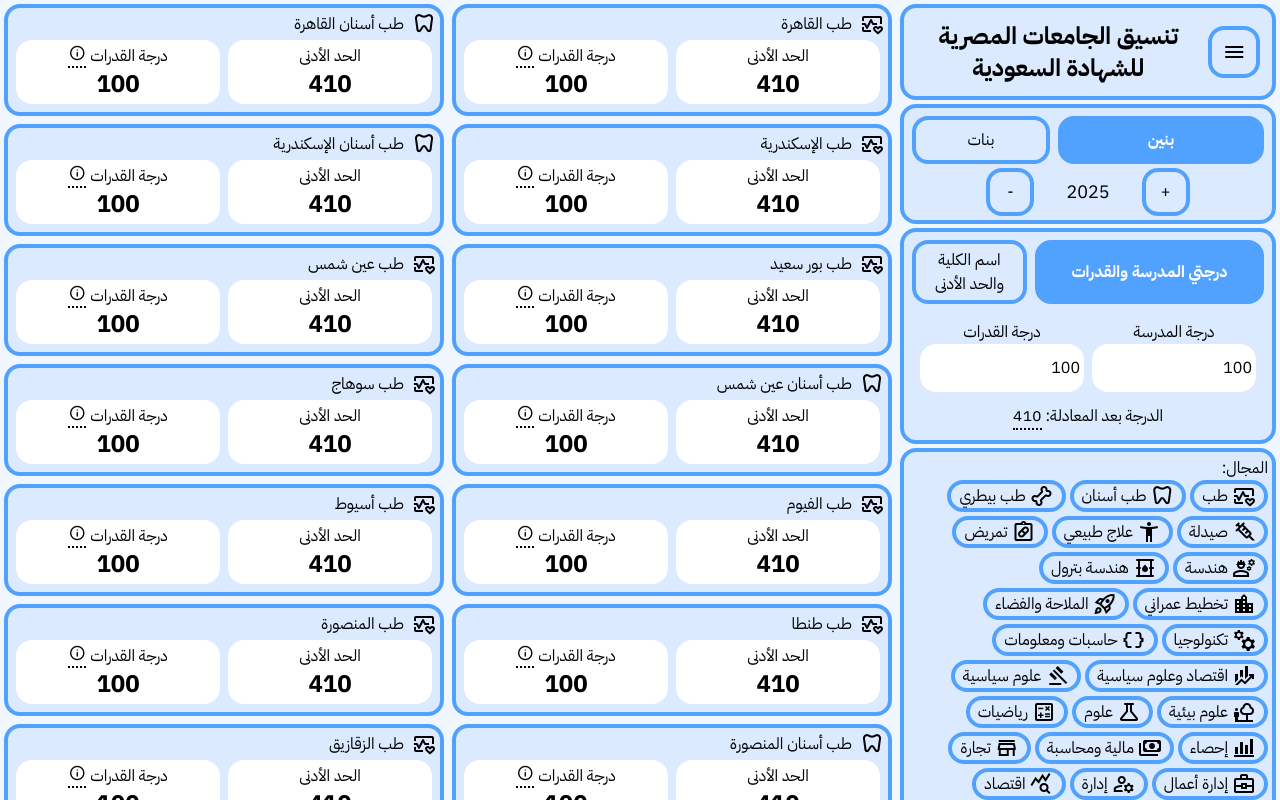
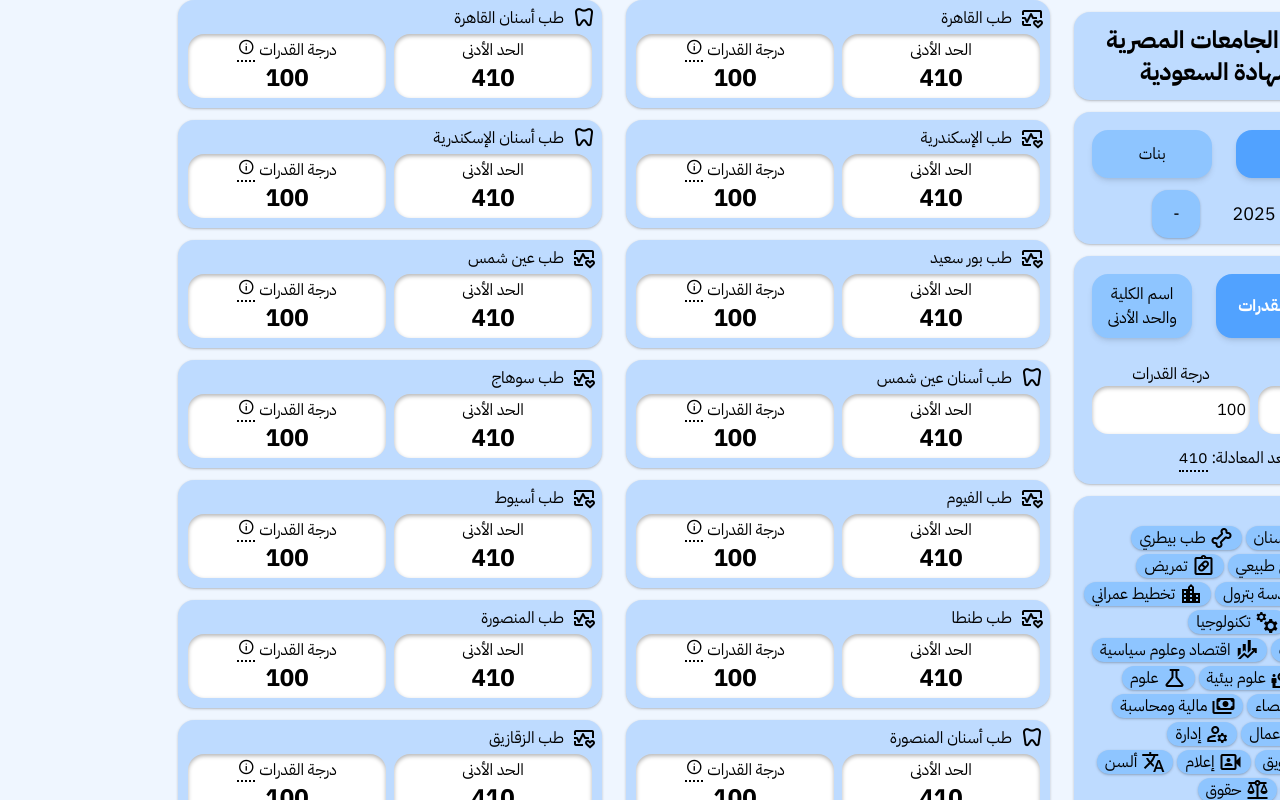
Before and after one commit to AbdullahMRiad/clean-tansik-v3, a React (Vite) app: page / in a window 1280 px wide. Built offline with nearby package versions, Linux system fonts and the light colour scheme.

Commit message:
feat: Redesigned the theme for boys in light mode
- Removed borders
- Increased overall spacing
- Added shadows

```diff
--- a/src/components/cards.tsx
+++ b/src/components/cards.tsx
@@ -39,19 +39,19 @@
     icon: string;
 }) {
     return (
-        <div className="card panel">
+        <div className="card panel mt-0!">
             <span className="flex flex-row">
                 <span className="material-symbols-outlined ml-2">{icon}</span>
                 <span>{name}</span>
             </span>
             <div className="flex w-full flex-row" /* scores container */>
-                <div className="m-1 flex w-1/2 flex-col rounded-2xl bg-white p-1 dark:bg-black">
+                <div className="m-1 flex w-1/2 flex-col rounded-2xl bg-white p-1 inset-shadow-sm/30 dark:bg-black">
                     <span className="text-center">الحد الأدنى</span>
                     <span className="text-center text-2xl font-bold">
                         {limit}
                     </span>
                 </div>
-                <div className="m-1 flex w-1/2 flex-col rounded-2xl bg-white p-1 dark:bg-black">
+                <div className="m-1 flex w-1/2 flex-col rounded-2xl bg-white p-1 inset-shadow-sm/30 dark:bg-black">
                     <span className="inline-flex justify-center text-center align-middle">
                         <span>درجة القدرات</span>
                         <span
--- a/src/components/stats.tsx
+++ b/src/components/stats.tsx
@@ -50,7 +50,11 @@
     }
 
     return (
-        <div className={"panel flex flex-col" + style}>
+        <div
+            className={
+                "m-1 flex flex-col rounded-2xl bg-white p-1 inset-shadow-sm/30 dark:bg-black" +
+                style
+            }>
             <span className="text-center">{name}</span>
             <span className="my-2 self-center justify-self-center text-3xl font-bold">
                 {value}
--- a/src/style.tw.css
+++ b/src/style.tw.css
@@ -26,23 +26,23 @@
 @custom-variant dark (&:where([data-theme-mode=dark], [data-theme-mode=dark] *));
 
 .panel {
-    @apply girls:border-red-400 dark:girls:border-stone-700 girls:bg-red-100 dark:girls:bg-stone-800 m-1 rounded-2xl border-4 border-blue-400 bg-blue-100 p-1 dark:border-4 dark:border-slate-700 dark:bg-slate-800;
+    @apply girls:bg-red-100 dark:girls:bg-stone-800 m-3 rounded-2xl bg-blue-200 p-1.5 shadow-sm/20 dark:bg-slate-800;
 }
 
 .button {
-    @apply girls:border-red-400 dark:girls:border-stone-700 girls:bg-red-100 dark:girls:bg-stone-800 rounded-2xl border-4 border-blue-400 bg-blue-100 text-center text-black transition-all dark:border-slate-700 dark:bg-slate-800 dark:text-white;
+    @apply girls:bg-red-100 dark:girls:bg-stone-800 rounded-2xl bg-blue-300 text-center text-black shadow-sm/20 transition-all dark:border-slate-700 dark:bg-slate-800 dark:text-white;
 
     &:hover {
-        @apply girls:bg-red-400 dark:girls:bg-stone-700 bg-blue-400 text-white dark:bg-slate-700;
+        @apply girls:bg-red-400 dark:girls:bg-stone-700 bg-blue-400 text-white shadow-none dark:bg-slate-700;
     }
 
     &:active {
-        @apply girls:bg-red-600 dark:girls:bg-stone-900 scale-95 bg-blue-600 dark:bg-slate-900;
+        @apply girls:bg-red-600 dark:girls:bg-stone-900 scale-98 bg-blue-500 inset-shadow-sm/30 dark:bg-slate-900;
     }
 }
 
 .radio-selector {
-    @apply girls:border-red-400 dark:girls:border-stone-700 girls:bg-red-100 dark:girls:bg-stone-800 m-1 h-12 w-2/5 rounded-2xl border-4 border-blue-400 bg-blue-100 p-1 transition-all dark:border-slate-700 dark:bg-slate-800;
+    @apply girls:bg-red-100 dark:girls:bg-stone-800 m-3 h-12 w-2/5 rounded-2xl bg-blue-300 p-1 transition-all not-dark:shadow-md dark:border-slate-700 dark:bg-slate-800;
 
     &:hover {
         @apply girls:bg-red-400 dark:girls:bg-stone-700 bg-blue-400 text-white dark:bg-slate-700;
@@ -58,7 +58,7 @@
 }
 
 input {
-    @apply girls:border-red-400 dark:girls:border-stone-700 rounded-2xl border-blue-400 bg-white px-1 text-black outline-0 transition-all *:outline-0 hover:border-0 focus-visible:border-4 dark:border-slate-700 dark:bg-black dark:text-white;
+    @apply rounded-2xl border-blue-400 bg-white px-1 text-black shadow-none inset-shadow-sm/30 outline-0 transition-all focus-visible:shadow-md/30 focus-visible:inset-shadow-none dark:border-slate-700 dark:bg-black dark:text-white;
 }
 
 ::-webkit-inner-spin-button,
```
